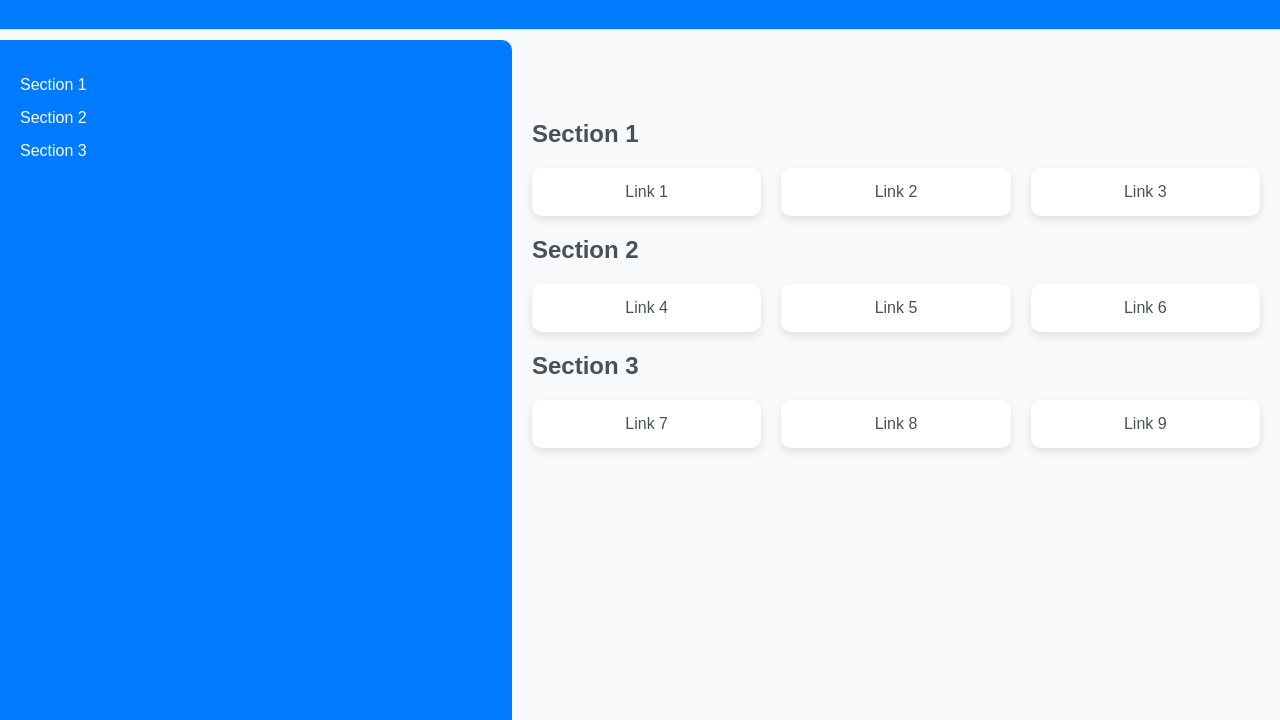
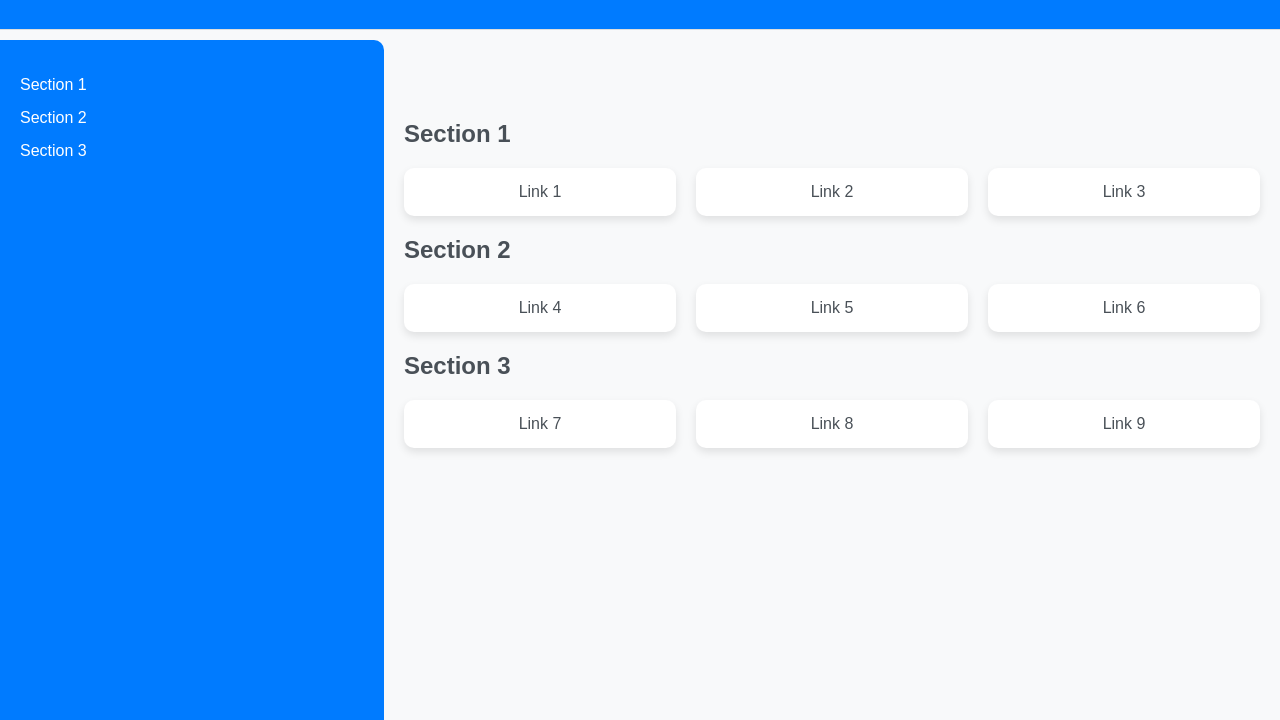
Before and after one commit to wonder0091/navigation, a plain HTML site: page index.html in a window 1280 px wide. Shown: the part 80-800 px from the top of the page. Drawn offline with Linux system fonts and the light colour scheme.

Commit message:
Update index.html

```diff
--- a/index.html
+++ b/index.html
@@ -23,7 +23,8 @@
         }
 
         nav {
-            width: 40%; /* 固定宽度为30% */
+            width: 30%; /* 固定宽度为30% */
+            min-width: 200px; /* 最小宽度为200px */
             position: fixed; /* 固定定位 */
             height: 100vh;
             overflow-y: auto;
@@ -47,7 +48,7 @@
         }
 
         main {
-            width: 60%; /* 固定宽度为70% */
+            width: 70%; /* 固定宽度为70% */
             float: right; /* 右浮动 */
             padding: 20px;
             box-sizing: border-box;
```
